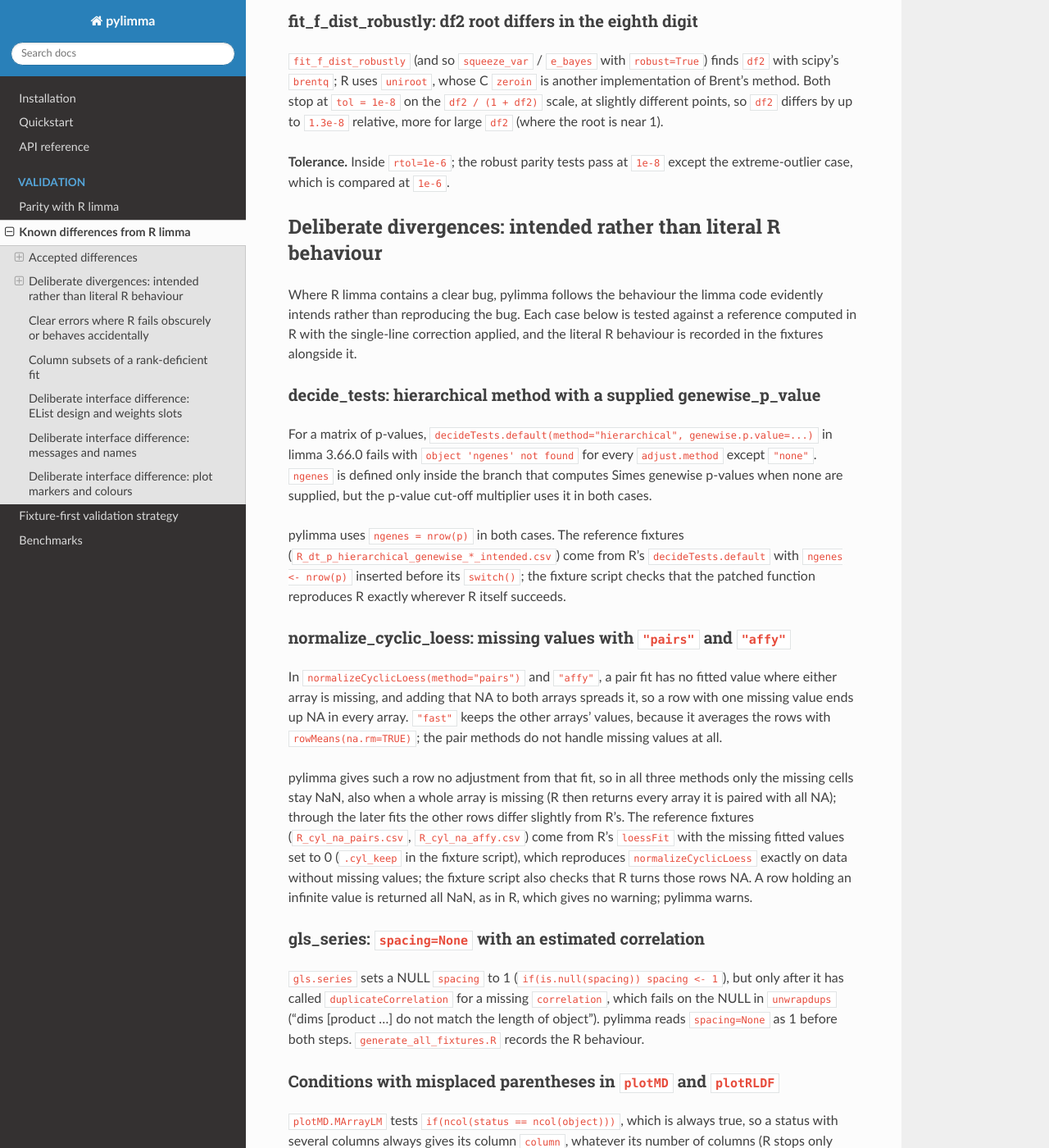
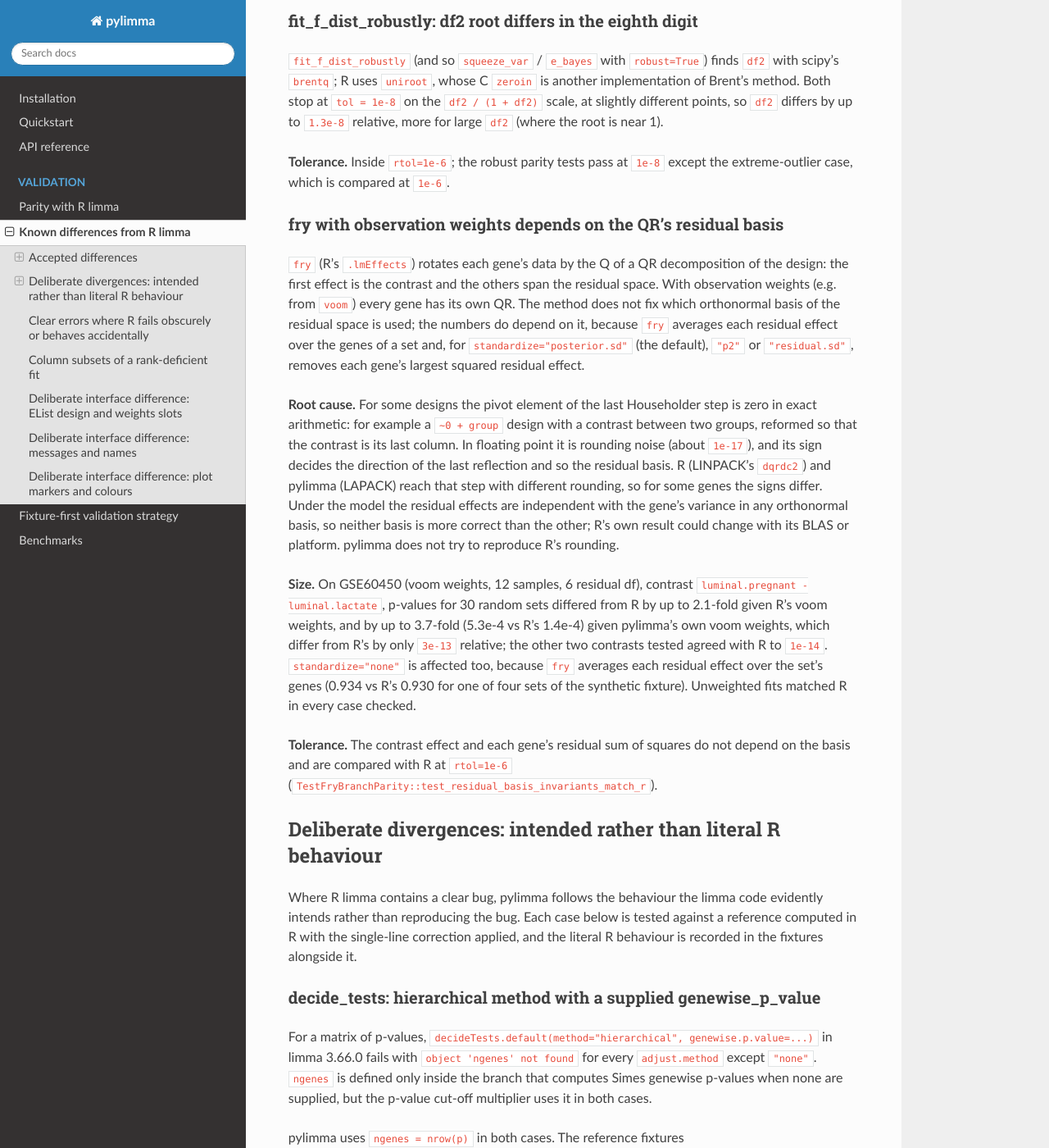
Before and after one commit to john-mulvey/pylimma, a Sphinx documentation site: the page built from docs/validation/known_differences.rst, in a window 1280 px wide and 1400 px high, scrolled down 2948 px. Shown: the whole window at 82% size. Built offline with Sphinx 7.4.7 and the Read the Docs theme 3.1.0, drawn with Linux system fonts in a browser that asks for light colours; pages that are not in the unit, such as notebooks, are missing from menus; some of the changed text lies outside the part shown.

Commit message:
fry: document the residual-basis difference with observation weights
With observation weights each gene has its own QR. For designs such as
~0 + group with a contrast between two groups, the last Householder pivot
is zero in exact arithmetic, so the sign of a rounding-level number
chooses the residual basis, and R and pylimma pick different, equally
valid bases for some genes. fry's p-values depend on that basis (up to
3.7-fold on GSE60450 with 6 residual df). Recorded in
known_differences.rst and the docstring rather than reproducing R's
rounding; a fixture checks the basis-free contrast effects and residual
sums of squares against R.

For a contrast vector, _lm_effects (fry, roast, mroast) now reforms the
design with contrast_as_coef, as R's .lmEffects calls contrastAsCoef; its
own rotation left the contrast column unscaled.

```diff
--- a/docs/validation/known_differences.rst
+++ b/docs/validation/known_differences.rst
@@ -165,6 +165,44 @@ relative, more for large ``df2`` (where the root is near 1).
 **Tolerance.** Inside ``rtol=1e-6``; the robust parity tests pass at
 ``1e-8`` except the extreme-outlier case, which is compared at
 ``1e-6``.
+
+fry with observation weights depends on the QR's residual basis
+~~~~~~~~~~~~~~~~~~~~~~~~~~~~~~~~~~~~~~~~~~~~~~~~~~~~~~~~~~~~~~~
+
+``fry`` (R's ``.lmEffects``) rotates each gene's data by the Q of a QR
+decomposition of the design: the first effect is the contrast and the
+others span the residual space. With observation weights (e.g. from
+``voom``) every gene has its own QR. The method does not fix which
+orthonormal basis of the residual space is used; the numbers do depend
+on it, because ``fry`` averages each residual effect over the genes of a
+set and, for ``standardize="posterior.sd"`` (the default), ``"p2"`` or
+``"residual.sd"``, removes each gene's largest squared residual effect.
+
+**Root cause.** For some designs the pivot element of the last
+Householder step is zero in exact arithmetic: for example a
+``~0 + group`` design with a contrast between two groups, reformed so
+that the contrast is its last column. In floating point it is rounding
+noise (about ``1e-17``), and its sign decides the direction of the last
+reflection and so the residual basis. R (LINPACK's ``dqrdc2``) and pylimma
+(LAPACK) reach that step with different rounding, so for some genes the
+signs differ. Under the model the residual effects are independent with
+the gene's variance in any orthonormal basis, so neither basis is more
+correct than the other; R's own result could change with its BLAS or
+platform. pylimma does not try to reproduce R's rounding.
+
+**Size.** On GSE60450 (voom weights, 12 samples, 6 residual df), contrast
+``luminal.pregnant - luminal.lactate``, p-values for 30 random sets
+differed from R by up to 2.1-fold given R's voom weights, and by up to
+3.7-fold (5.3e-4 vs R's 1.4e-4) given pylimma's own voom weights, which
+differ from R's by only ``3e-13`` relative; the other two contrasts
+tested agreed with R to ``1e-14``. ``standardize="none"`` is affected too,
+because ``fry`` averages each residual effect over the set's genes (0.934
+vs R's 0.930 for one of four sets of the synthetic fixture). Unweighted
+fits matched R in every case checked.
+
+**Tolerance.** The contrast effect and each gene's residual sum of
+squares do not depend on the basis and are compared with R at
+``rtol=1e-6`` (``TestFryBranchParity::test_residual_basis_invariants_match_r``).
 
 Deliberate divergences: intended rather than literal R behaviour
 ----------------------------------------------------------------
```
Also changed, not shown: other parts of docs/validation/known_differences.rst (+1 -1 lines), CHANGELOG.md (+9 -0 lines), 6 other files.
